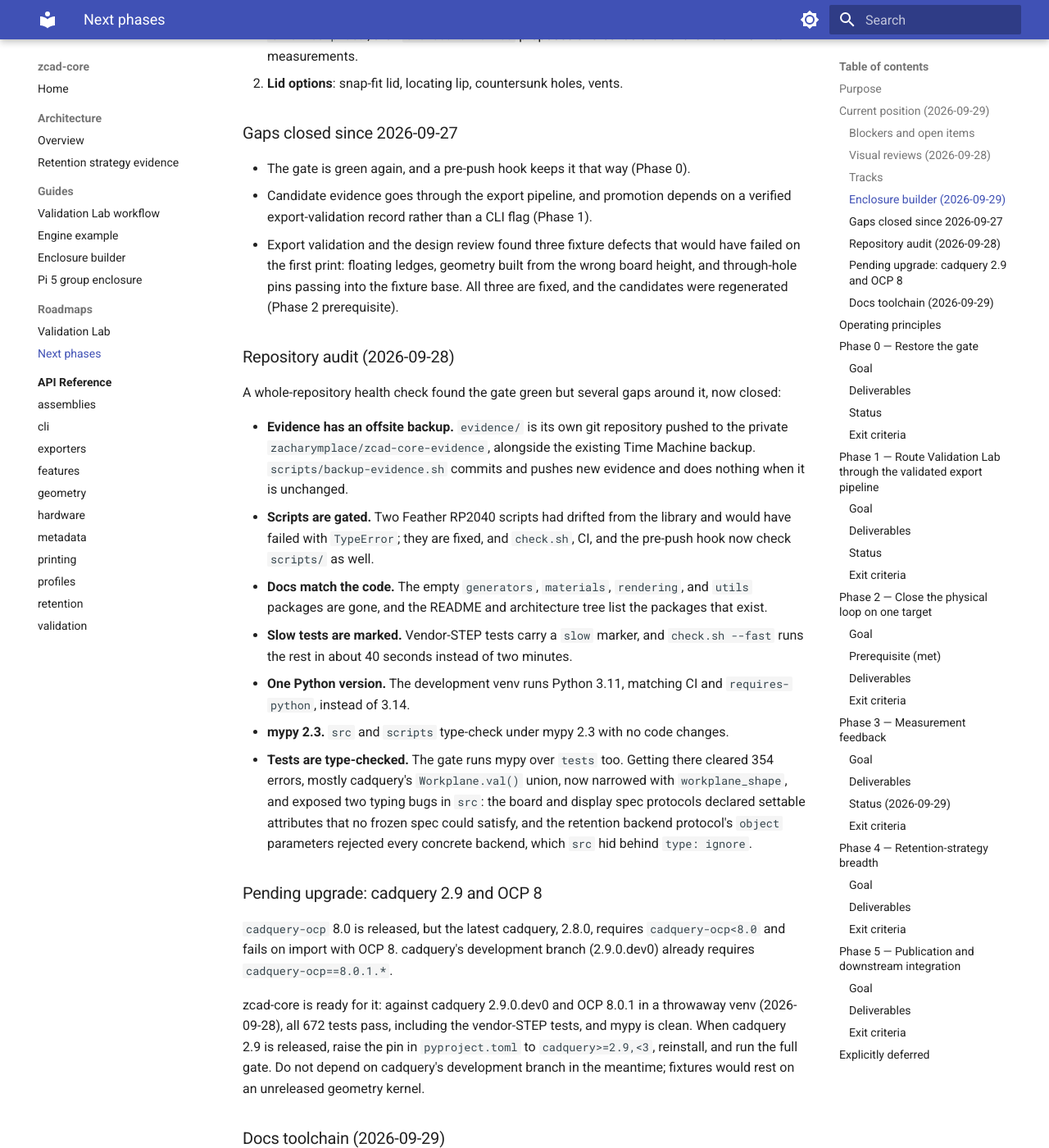
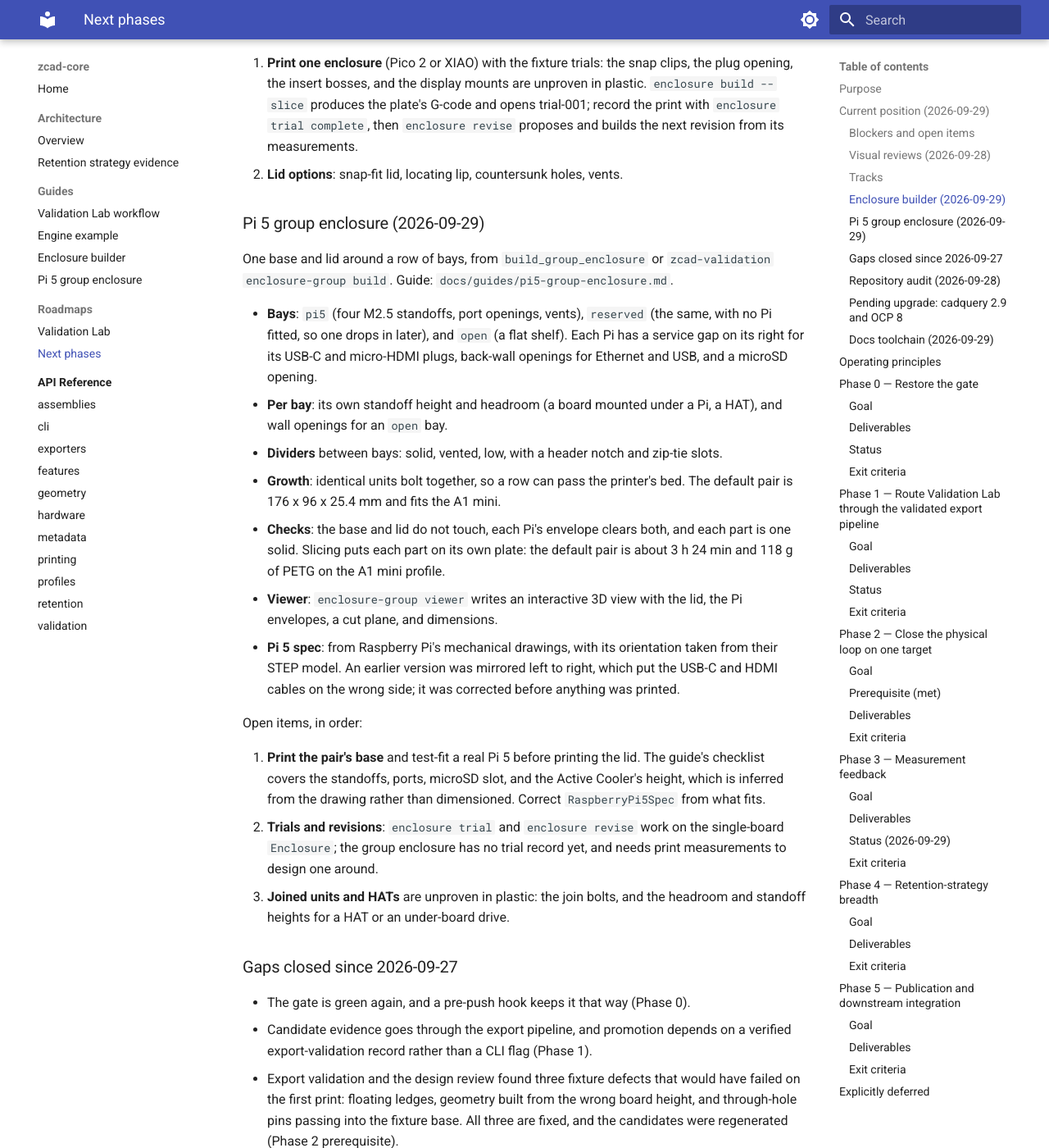
Before and after one commit to zacharymplace/zcad-core, an MkDocs documentation site: the page built from docs/roadmaps/next-phases.md, in a window 1280 px wide and 1400 px high, scrolled down 3227 px. Shown: the whole window at 82% size. Built offline with MkDocs 1.6.1 and Material for MkDocs 9.7.7, drawn with Linux system fonts in a browser that asks for light colours; some of the changed text lies outside the part shown.

Commit message:
Bring the docs up to date with the enclosure work
The README, docs front page, architecture page, CLI and API references, and
the roadmap still described a repo of Validation Lab commands and one
single-board enclosure builder. They now cover the Pi 5 group enclosure, its
slicing and 3D viewer, and the enclosure and compensation commands.

- README and docs index: list the group enclosure and viewer, and say the
  CLI drives the enclosure builders as well as the Validation Lab.
- Architecture: describe the two enclosure builders and where data lives.
- reference/cli.md: add the enclosure, enclosure-group, and compensation
  modules, and revision propose.
- reference/features.md: document the group enclosure, dividers, and viewer
  modules.
- Roadmap: a Pi 5 group enclosure section with its open items, and a fix to
  the stale count of tests that need the evidence checkout.

Co-Authored-By: Claude Sonnet 5.5 <noreply@anthropic.com>

```diff
--- a/docs/roadmaps/next-phases.md
+++ b/docs/roadmaps/next-phases.md
@@ -33,13 +33,16 @@ publication-eligible.
 
 1. **No printer access.** Phase 2 needs a print and test fit of each
    candidate, recorded with `zcad-validation trial complete`. An enclosure
-   should go on the same print run (see the enclosure builder below).
+   should go on the same print run (see the enclosure builder below), and the
+   Pi 5 group enclosure's base is the one worth printing first (see its section
+   below).
 2. **GitHub Actions is disabled for the account**, so CI never runs on
    GitHub. The same gates run locally: `scripts/check.sh`, enforced by the
    `.githooks/pre-push` hook (enable per checkout with
    `git config core.hooksPath .githooks`). The hook is also the only place
-   the 19 tests that load vendor STEP models from `evidence/` run, since they
-   skip wherever `evidence/` is absent; they are marked `slow`, and
+   the tests that load vendor STEP models from `evidence/` run, since they
+   skip wherever `evidence/` is absent, as it is in a linked worktree; they
+   are marked `slow`, and
    `scripts/check.sh --fast` skips them for a quicker local loop. Tests run
    in parallel with pytest-xdist: the full gate takes about a minute and
    `--fast` under 40 seconds (2026-09-29).
@@ -80,6 +83,9 @@ generator with a relief under overhanging connectors.
 - **Enclosure builder** (new, 2026-09-29; see below): screw-together
   enclosures built from catalogued hardware, from Python or
   `zcad-validation enclosure build`.
+- **Pi 5 group enclosure** (new, 2026-09-29; see below): one enclosure around
+  a row of Raspberry Pi 5 boards, with bays that hold a Pi, keep a place for
+  one, or hold other hardware, from `zcad-validation enclosure-group`.
 - **Validated export pipeline**: geometry inspection, design validation
   reports, STEP round-trip and STL topology checks, staged publication with
   rollback, and STL clearance and material probes. As of Phase 1, every
@@ -118,6 +124,44 @@ Open items, in order:
    `enclosure trial complete`, then `enclosure revise` proposes and builds
    the next revision from its measurements.
 2. **Lid options**: snap-fit lid, locating lip, countersunk holes, vents.
+
+### Pi 5 group enclosure (2026-09-29)
+
+One base and lid around a row of bays, from `build_group_enclosure` or
+`zcad-validation enclosure-group build`. Guide:
+`docs/guides/pi5-group-enclosure.md`.
+
+- **Bays**: `pi5` (four M2.5 standoffs, port openings, vents), `reserved` (the
+  same, with no Pi fitted, so one drops in later), and `open` (a flat shelf).
+  Each Pi has a service gap on its right for its USB-C and micro-HDMI plugs,
+  back-wall openings for Ethernet and USB, and a microSD opening.
+- **Per bay**: its own standoff height and headroom (a board mounted under a
+  Pi, a HAT), and wall openings for an `open` bay.
+- **Dividers** between bays: solid, vented, low, with a header notch and
+  zip-tie slots.
+- **Growth**: identical units bolt together, so a row can pass the printer's
+  bed. The default pair is 176 x 96 x 25.4 mm and fits the A1 mini.
+- **Checks**: the base and lid do not touch, each Pi's envelope clears both,
+  and each part is one solid. Slicing puts each part on its own plate: the
+  default pair is about 3 h 24 min and 118 g of PETG on the A1 mini profile.
+- **Viewer**: `enclosure-group viewer` writes an interactive 3D view with the
+  lid, the Pi envelopes, a cut plane, and dimensions.
+- **Pi 5 spec**: from Raspberry Pi's mechanical drawings, with its orientation
+  taken from their STEP model. An earlier version was mirrored left to right,
+  which put the USB-C and HDMI cables on the wrong side; it was corrected
+  before anything was printed.
+
+Open items, in order:
+
+1. **Print the pair's base** and test-fit a real Pi 5 before printing the lid.
+   The guide's checklist covers the standoffs, ports, microSD slot, and the
+   Active Cooler's height, which is inferred from the drawing rather than
+   dimensioned. Correct `RaspberryPi5Spec` from what fits.
+2. **Trials and revisions**: `enclosure trial` and `enclosure revise` work on
+   the single-board `Enclosure`; the group enclosure has no trial record yet,
+   and needs print measurements to design one around.
+3. **Joined units and HATs** are unproven in plastic: the join bolts, and the
+   headroom and standoff heights for a HAT or an under-board drive.
 
 ### Gaps closed since 2026-09-27
 
```
Also changed, not shown: README.md (+8 -1 lines), docs/architecture.md (+23 -1 lines), docs/index.md (+14 -5 lines), docs/reference/cli.md (+8 -2 lines), docs/reference/features.md (+16 -0 lines), docs/reference/index.md (+2 -2 lines), 1 other file.
